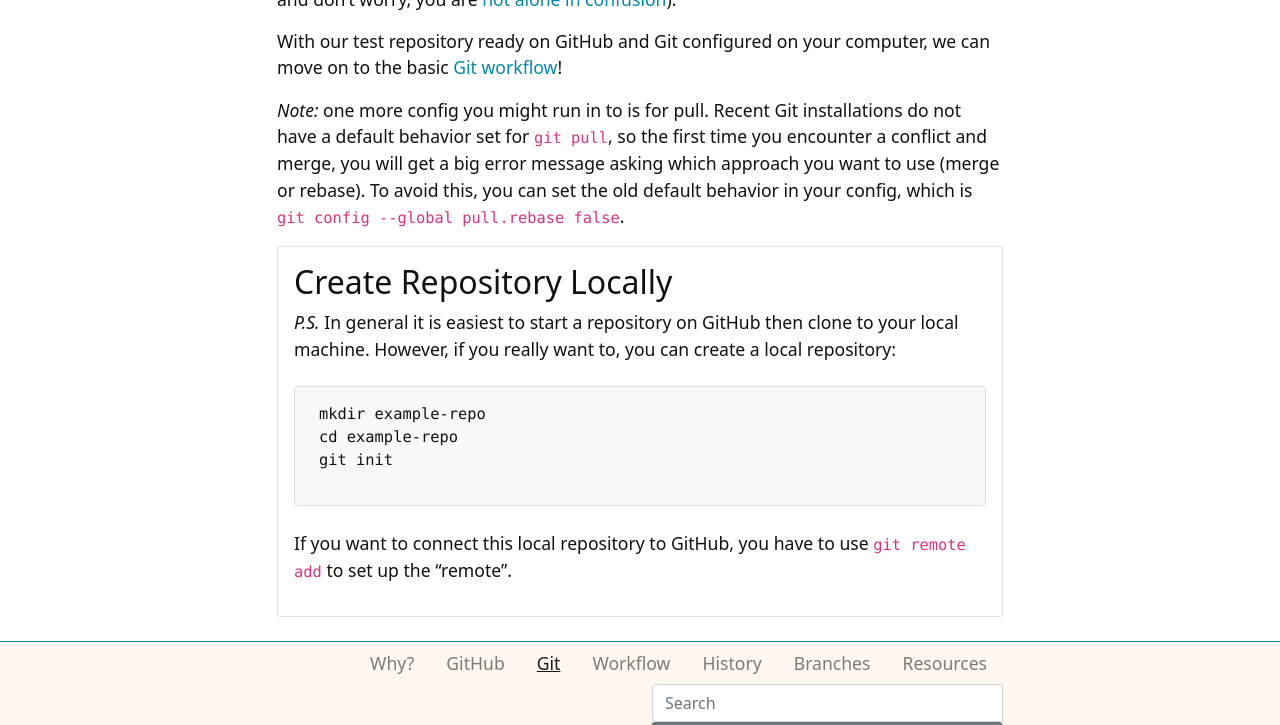
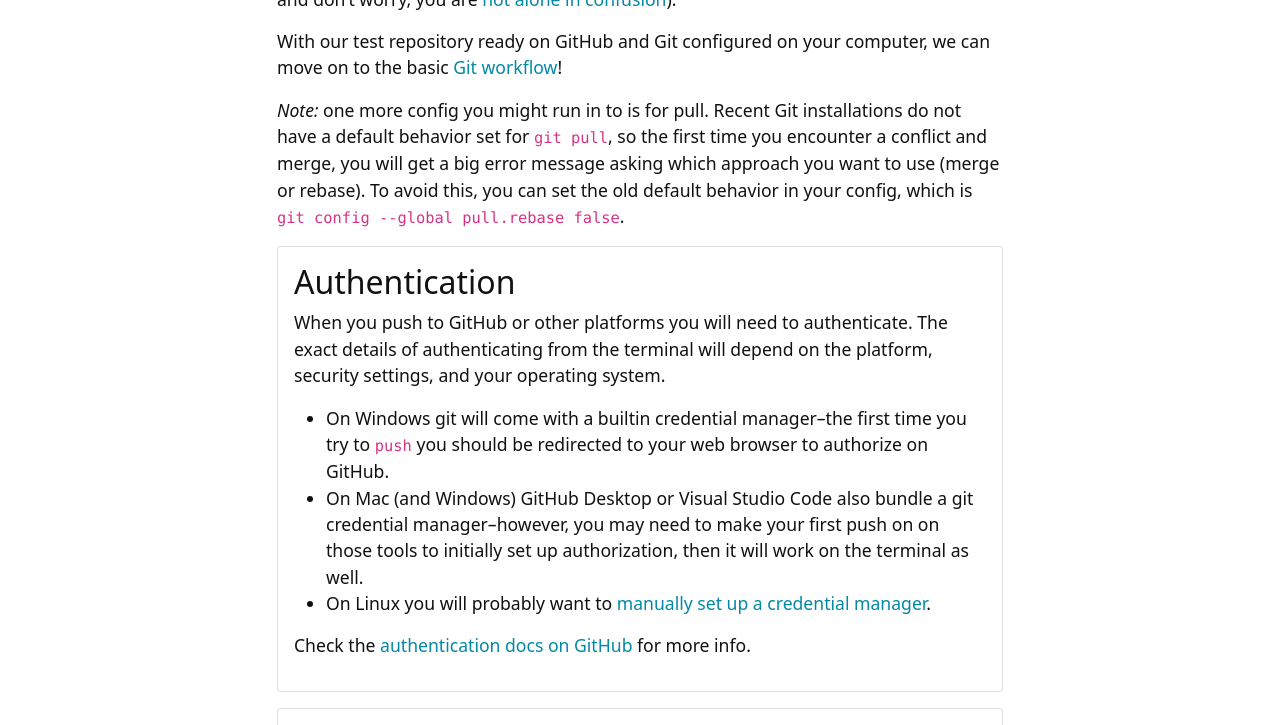
Before and after one commit to evanwill/get-git-b, a Jekyll site: the page built from content/2-install.md, in a window 1280 px wide and 900 px high, scrolled down 2728 px, cut to the strip 0-725 px from the top of the window. Built offline with Jekyll 4.4.1, drawn with Linux system fonts in a browser that asks for light colours; comment, search, counter and statistics services are not loaded.

Commit message:
authentication notes

```diff
--- a/content/2-install.md
+++ b/content/2-install.md
@@ -86,6 +86,21 @@ With our test repository ready on GitHub and Git configured on your computer, we
 Recent Git installations do not have a default behavior set for `git pull`, so the first time you encounter a conflict and merge, you will get a big error message asking which approach you want to use (merge or rebase).
 To avoid this, you can set the old default behavior in your config, which is `git config --global pull.rebase false`.
 
+{% capture auth %}
+## Authentication
+
+When you push to GitHub or other platforms you will need to authenticate.
+The exact details of authenticating from the terminal will depend on the platform, security settings, and your operating system.
+
+- On Windows git will come with a builtin credential manager--the first time you try to `push` you should be redirected to your web browser to authorize on GitHub.
+- On Mac (and Windows) GitHub Desktop or Visual Studio Code also bundle a git credential manager--however, you may need to make your first push on on those tools to initially set up authorization, then it will work on the terminal as well.
+- On Linux you will probably want to [manually set up a credential manager](https://evanwill.github.io/_drafts/notes/git-credential.html).
+
+Check the [authentication docs on GitHub](https://docs.github.com/en/authentication/keeping-your-account-and-data-secure/about-authentication-to-github#authenticating-with-the-command-line) for more info.
+
+{% endcapture %}
+{% include card.html text=auth %}
+
 {% capture local %}
 ## Create Repository Locally
 
```
Also changed, not shown: content/3-workflow.md (+4 -11 lines).
